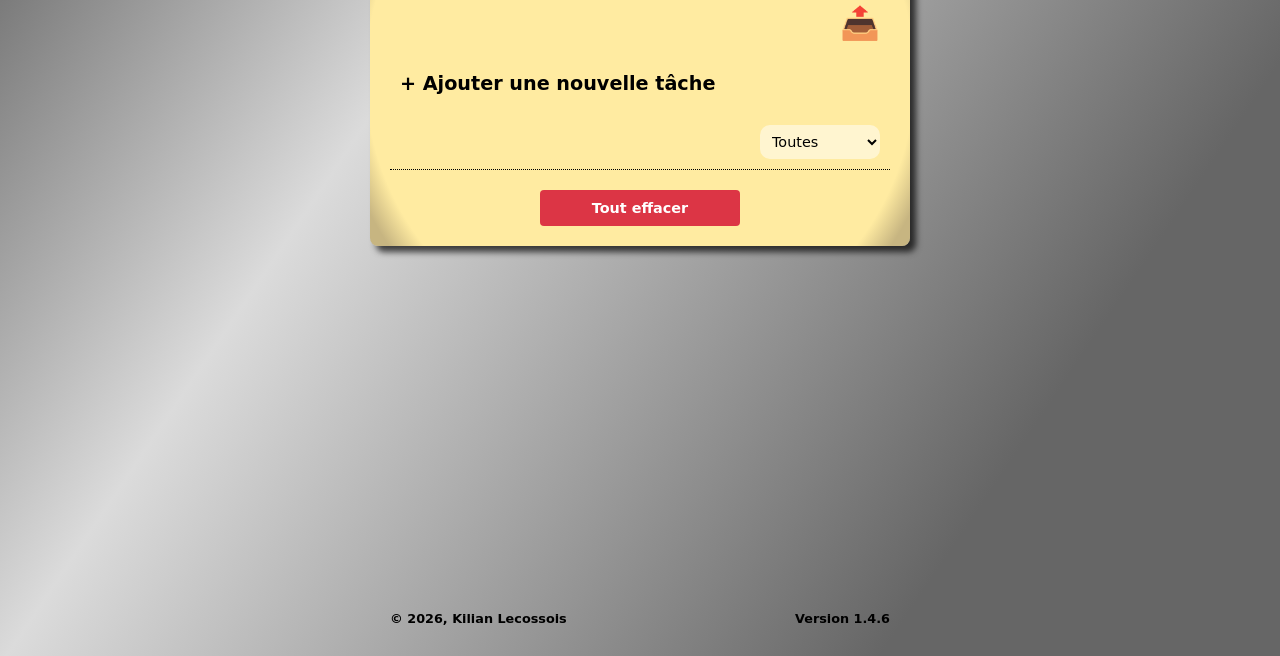
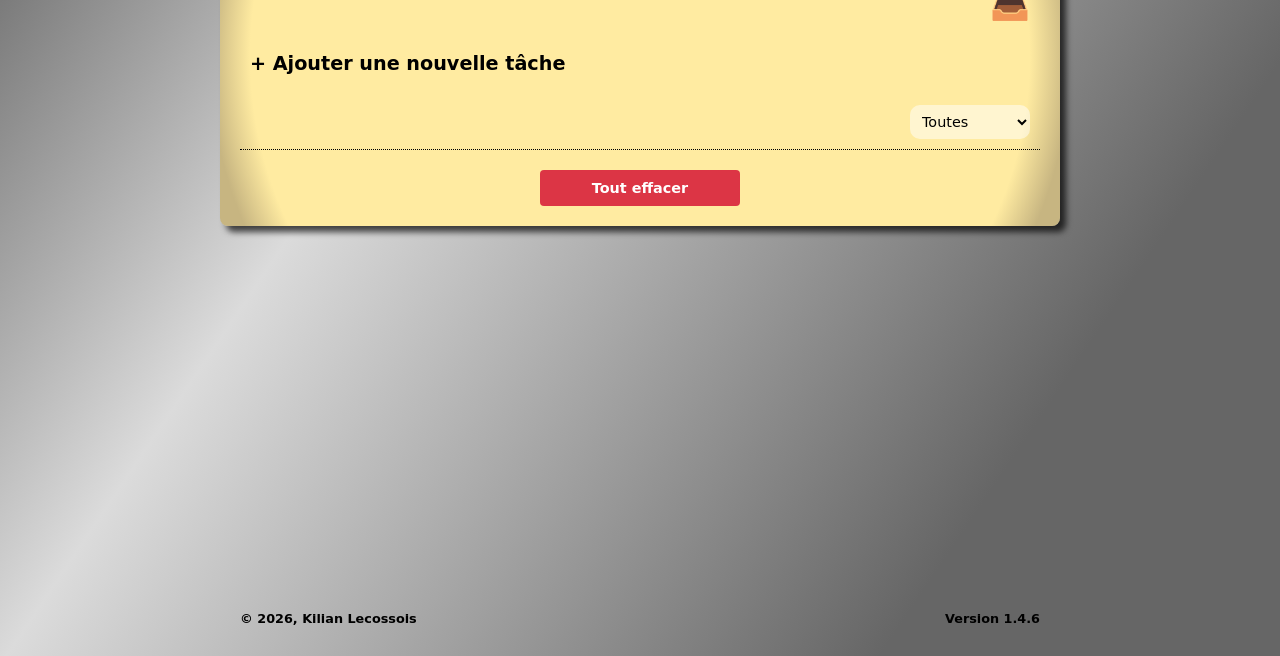
Before and after one commit to kilecos/To-Do-List, a website built with Vite: page index.html in a window 1280 px wide. Shown: the part 144-800 px from the top of the page. Built offline with nearby package versions, Linux system fonts and the light colour scheme; a web font is replaced by a local one.

Commit message:
Version 1.4.7
feat(ui): augmentation largeur liste sur Desktop

feat(ui): modification placement bouton reset liste

feat(ui): ajustement placement footer

```diff
--- a/index.html
+++ b/index.html
@@ -46,7 +46,9 @@
           </select>
         </div>
         <ul id="liste-taches-html"></ul>
-        <button id="btn-reset" class="btn-reset">Tout effacer</button>
+        <div class="btn-reset-container">
+          <button id="btn-reset" class="btn-reset">Tout effacer</button>
+        </div>
       </div>
       <dialog id="modal-confirm">
         <div class="modal-content">
--- a/src/style.css
+++ b/src/style.css
@@ -21,7 +21,7 @@ body {
   font-weight: bold;
   min-height: 100vh;
   background: linear-gradient(304deg,rgba(102, 102, 102, 1) 22%, rgba(219, 219, 219, 1) 70%, rgba(102, 102, 102, 1) 100%);
-  padding-top: 50px;
+  padding-top: 30px;
   margin: 0;
   box-sizing: border-box;
   display: flex;
@@ -39,7 +39,7 @@ main {
   padding: 20px;
   border-radius: 8px;
   box-shadow: 6px 6px 6px rgba(0,0,0,0.7);
-  width: 500px;
+  width: 800px;
 }
 
 /* Personnalisation de la partie contenant le titre et le bouton pour le changer */
@@ -370,11 +370,15 @@ li span {
 }
 
 /* Personnalisation du bouton ouvrant la modal pour effacer complètement la liste de tâches */
+.btn-reset-container {
+  display: flex;
+  justify-content: center;
+  margin-top: 20px;
+}
+
 .btn-reset {
   background-color: #dc3545;
-  width: 40%;
-  margin-top: 20px;
-  margin-left: 30%;
+  width: 200px;
   padding: 10px 0;
   font-size: 0.9rem;
   font-weight: bold;
@@ -479,7 +483,7 @@ footer {
   display: flex;
   justify-content: space-between;
   margin: 30px auto;
-  width: 500px;
+  width: 800px;
   font-size: 0.8rem;
 }
 
@@ -554,7 +558,6 @@ footer {
   .btn-reset {
     width: 100%;
     margin: auto;
-    margin-top: 20px;
   }
 
   select {
```
Also changed, not shown: CHANGELOG.md.
